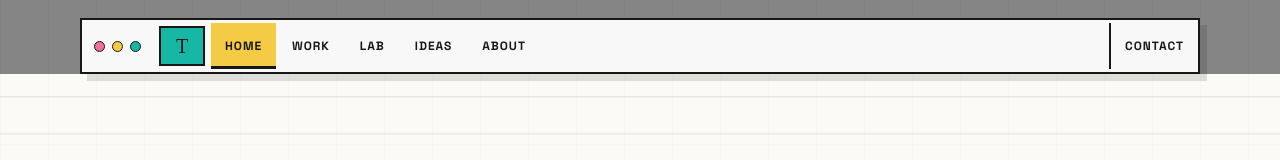
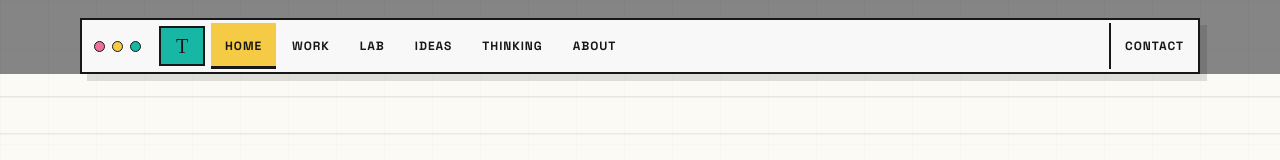
Before and after one commit to nekt-konnekt/Tomori-Hub, a React (Vite) app: page / in a window 1280 px wide. Shown: the top 160 px of the page. Built offline with nearby package versions, Linux system fonts and the light colour scheme; a web font is replaced by a local one.

Commit message:
Add product thinking portfolio route

```diff
--- a/src/App.tsx
+++ b/src/App.tsx
@@ -4,8 +4,9 @@ import { INITIAL_PROJECTS, Project } from './data/projects';
 import { SEOHead } from './components/SEOHead';
 import { StackIcon } from './components/StackIcons';
 import { ProjectShowcaseVisual } from './components/ProjectShowcaseVisuals';
+import { ThinkingView } from './components/ThinkingView';
 
-type Route = '/' | '/work' | '/lab' | '/ideas' | '/about';
+type Route = '/' | '/work' | '/lab' | '/ideas' | '/thinking' | '/about';
 
 const accentFor: Record<string, string> = {
   ibere: 'yellow',
@@ -166,6 +167,7 @@ function SiteHeader({ path }: { path: string }) {
     ['/work', 'WORK'],
     ['/lab', 'LAB'],
     ['/ideas', 'IDEAS'],
+    ['/thinking', 'THINKING'],
     ['/about', 'ABOUT'],
   ];
   return (
@@ -558,11 +560,11 @@ function ProjectDetailView({ project }: { project: Project }) {
 function App() {
   const path = usePath();
   const project = path.startsWith('/work/') ? getProject(path.split('/')[2]) : undefined;
-  const route = (['/', '/work', '/lab', '/ideas', '/about'] as string[]).includes(path) ? path as Route : '/';
+  const route = (['/', '/work', '/lab', '/ideas', '/thinking', '/about'] as string[]).includes(path) ? path as Route : '/';
   return (
     <>
       <SiteHeader path={route} />
-      <main>{project ? <ProjectDetailView project={project} /> : route === '/' ? <HomeView /> : route === '/work' ? <WorkView /> : route === '/lab' ? <LabView /> : route === '/ideas' ? <IdeasView /> : <AboutView />}</main>
+      <main>{project ? <ProjectDetailView project={project} /> : route === '/' ? <HomeView /> : route === '/work' ? <WorkView /> : route === '/lab' ? <LabView /> : route === '/ideas' ? <IdeasView /> : route === '/thinking' ? <ThinkingView /> : <AboutView />}</main>
       <Footer />
       <FloatingControls />
     </>
```
